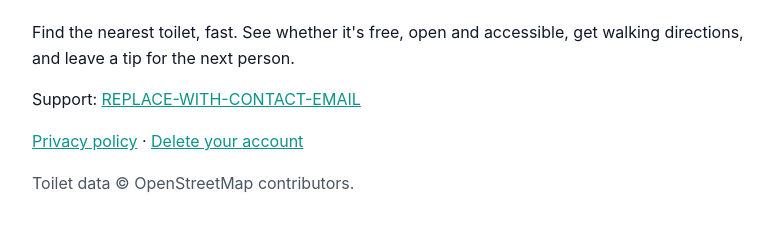
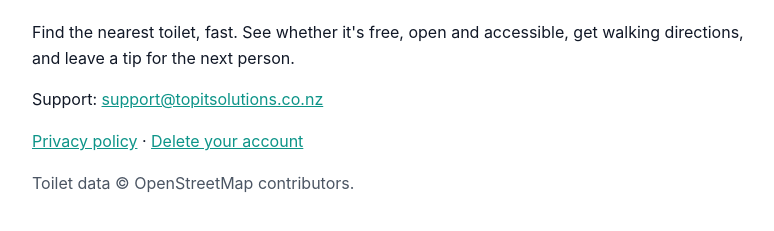
Before and after one commit to christopherece/peepals_prj, a website: page docs/index.html in a window 1280 px wide. Shown: the part 95-326 px from the top of the page, without its empty margins (248-1022 px from the left). Drawn offline with Linux system fonts and the light colour scheme.

Commit message:
Set support email on Pages site

```diff
--- a/docs/index.html
+++ b/docs/index.html
@@ -17,7 +17,7 @@
 <h1>🚻 Peepals</h1>
 <p>Find the nearest toilet, fast. See whether it's free, open and accessible, get walking directions, and leave a
 tip for the next person.</p>
-<p>Support: <a href="mailto:REPLACE-WITH-CONTACT-EMAIL">REPLACE-WITH-CONTACT-EMAIL</a></p>
+<p>Support: <a href="mailto:support@topitsolutions.co.nz">support@topitsolutions.co.nz</a></p>
 <p><a href="privacy.html">Privacy policy</a> · <a href="delete-account.html">Delete your account</a></p>
 <p class="muted">Toilet data © OpenStreetMap contributors.</p>
 </main>
```
